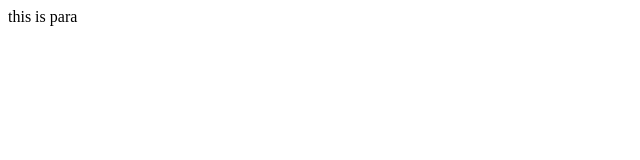
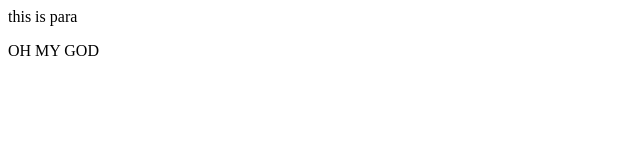
Before and after one commit to BasavarajSavalagi/demo, a plain HTML site: page index.html in a window 1280 px wide. Shown: the full height of the page, 0-640 px from the left. Drawn offline with Linux system fonts and the light colour scheme.

Commit message:
Update index.html

```diff
--- a/index.html
+++ b/index.html
@@ -3,5 +3,6 @@
 	</head>
 	<body>
 		<p>this is para </p>
+		<p> OH MY GOD</p>
 	</body>
 </html>
```
